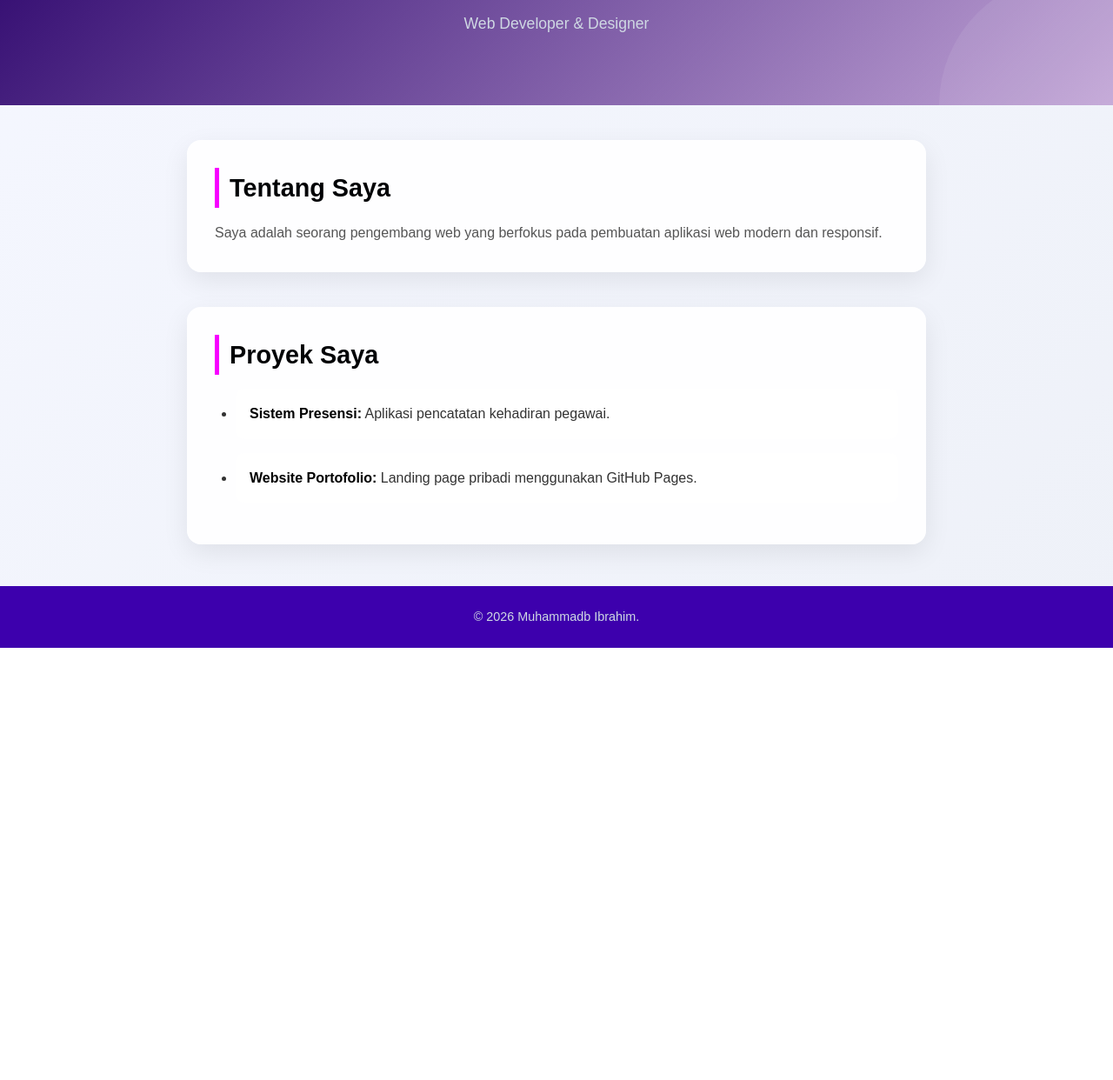
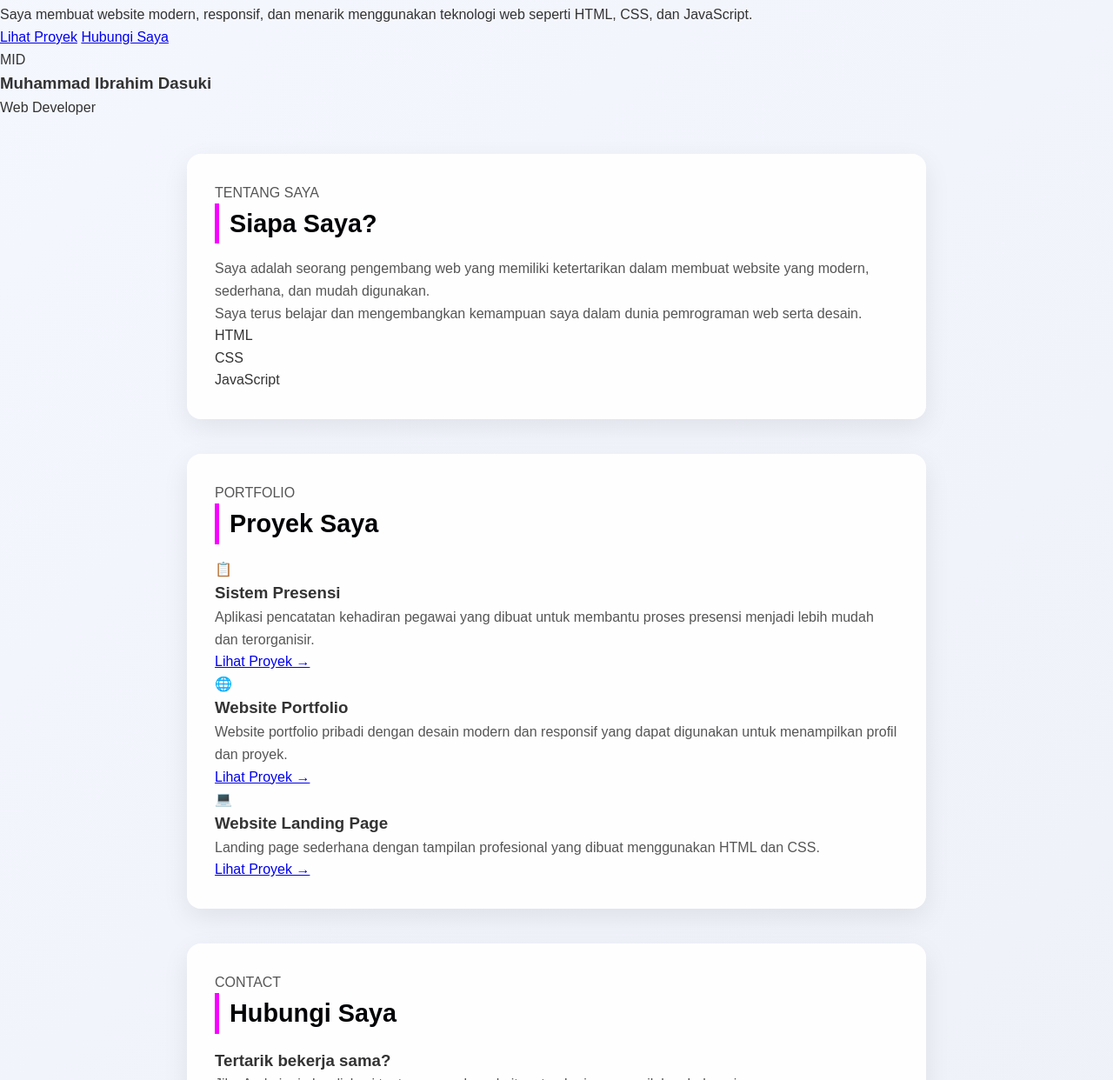
Before and after one commit to baimwong7978-droid/PORTOFOLIO, a plain HTML site: page index.html in a window 1280 px wide. Shown: the part 162-1404 px from the top of the page at 87% size. Before the commit the page ends 907 px from the top, so only its background shows below. Drawn offline with Linux system fonts and the light colour scheme.

Commit message:
Update index.html

```diff
--- a/index.html
+++ b/index.html
@@ -3,30 +3,175 @@
 <head>
     <meta charset="UTF-8">
     <meta name="viewport" content="width=device-width, initial-scale=1.0">
-    <title>Portfolio Saya</title>
+
+    <title>Portfolio Muhammad Ibrahim Dasuki</title>
+
     <link rel="stylesheet" href="style.css">
 </head>
+
 <body>
-    <header>
-        <marquee scrollamount="12"><h1>Halo, Saya Muhammad Ibrahim dasuki </h1></marquee>
-        <p>Web Developer & Designer</p>
+
+    <!-- Navbar -->
+    <nav>
+        <div class="logo">MID.</div>
+
+        <ul>
+            <li><a href="#home">Home</a></li>
+            <li><a href="#about">Tentang</a></li>
+            <li><a href="#projects">Proyek</a></li>
+            <li><a href="#contact">Kontak</a></li>
+        </ul>
+    </nav>
+            <h2>Web Developer & Designer</h2>
+
+            <p class="description">
+                Saya membuat website modern, responsif, dan menarik
+                menggunakan teknologi web seperti HTML, CSS, dan JavaScript.
+            </p>
+
+            <div class="buttons">
+                <a href="#projects" class="btn">Lihat Proyek</a>
+                <a href="#contact" class="btn-outline">Hubungi Saya</a>
+            </div>
+        </div>
+
+        <div class="hero-card">
+            <div class="profile-circle">
+                MID
+            </div>
+
+            <h3>Muhammad Ibrahim Dasuki</h3>
+            <p>Web Developer</p>
+        </div>
     </header>
 
+    <!-- Tentang Saya -->
     <section id="about">
-        <h2>Tentang Saya</h2>
-        <p>Saya adalah seorang pengembang web yang berfokus pada pembuatan aplikasi web modern dan responsif.</p>
+        <div class="section-title">
+            <p>TENTANG SAYA</p>
+            <h2>Siapa Saya?</h2>
+        </div>
+
+        <div class="about-content">
+            <div class="about-text">
+                <p>
+                    Saya adalah seorang pengembang web yang memiliki
+                    ketertarikan dalam membuat website yang modern,
+                    sederhana, dan mudah digunakan.
+                </p>
+
+                <p>
+                    Saya terus belajar dan mengembangkan kemampuan
+                    saya dalam dunia pemrograman web serta desain.
+                </p>
+            </div>
+
+            <div class="skills">
+                <div class="skill">
+                    <span>HTML</span>
+                    <div class="progress">
+                        <div class="progress-bar html"></div>
+                    </div>
+                </div>
+
+                <div class="skill">
+                    <span>CSS</span>
+                    <div class="progress">
+                        <div class="progress-bar css"></div>
+                    </div>
+                </div>
+
+                <div class="skill">
+                    <span>JavaScript</span>
+                    <div class="progress">
+                        <div class="progress-bar js"></div>
+                    </div>
+                </div>
+            </div>
+        </div>
     </section>
 
+    <!-- Proyek -->
     <section id="projects">
-        <h2>Proyek Saya</h2>
-        <ul>
-            <li><strong>Sistem Presensi:</strong> Aplikasi pencatatan kehadiran pegawai.</li>
-            <li><strong>Website Portofolio:</strong> Landing page pribadi menggunakan GitHub Pages.</li>
-        </ul>
+        <div class="section-title">
+            <p>PORTFOLIO</p>
+            <h2>Proyek Saya</h2>
+        </div>
+
+        <div class="project-container">
+
+            <div class="project-card">
+                <div class="project-icon">📋</div>
+
+                <h3>Sistem Presensi</h3>
+
+                <p>
+                    Aplikasi pencatatan kehadiran pegawai
+                    yang dibuat untuk membantu proses presensi
+                    menjadi lebih mudah dan terorganisir.
+                </p>
+
+                <a href="#">Lihat Proyek →</a>
+            </div>
+
+            <div class="project-card">
+                <div class="project-icon">🌐</div>
+
+                <h3>Website Portfolio</h3>
+
+                <p>
+                    Website portfolio pribadi dengan desain
+                    modern dan responsif yang dapat digunakan
+                    untuk menampilkan profil dan proyek.
+                </p>
+
+                <a href="#">Lihat Proyek →</a>
+            </div>
+
+            <div class="project-card">
+                <div class="project-icon">💻</div>
+
+                <h3>Website Landing Page</h3>
+
+                <p>
+                    Landing page sederhana dengan tampilan
+                    profesional yang dibuat menggunakan HTML
+                    dan CSS.
+                </p>
+
+                <a href="#">Lihat Proyek →</a>
+            </div>
+
+        </div>
     </section>
 
+    <!-- Kontak -->
+    <section id="contact">
+        <div class="section-title">
+            <p>CONTACT</p>
+            <h2>Hubungi Saya</h2>
+        </div>
+
+        <div class="contact-box">
+            <h3>Tertarik bekerja sama?</h3>
+
+            <p>
+                Jika Anda ingin berdiskusi tentang proyek,
+                website, atau kerja sama, silakan hubungi saya.
+            </p>
+
+            <a href="mailto:emailanda@gmail.com" class="btn">
+                Kirim Email
+            </a>
+        </div>
+    </section>
+
+    <!-- Footer -->
     <footer>
-        <p>&copy; 2026 Muhammadb Ibrahim.</p>
+        <p>
+            © 2026 Muhammad Ibrahim Dasuki. All Rights Reserved.
+        </p>
     </footer>
+
 </body>
 </html>
```
